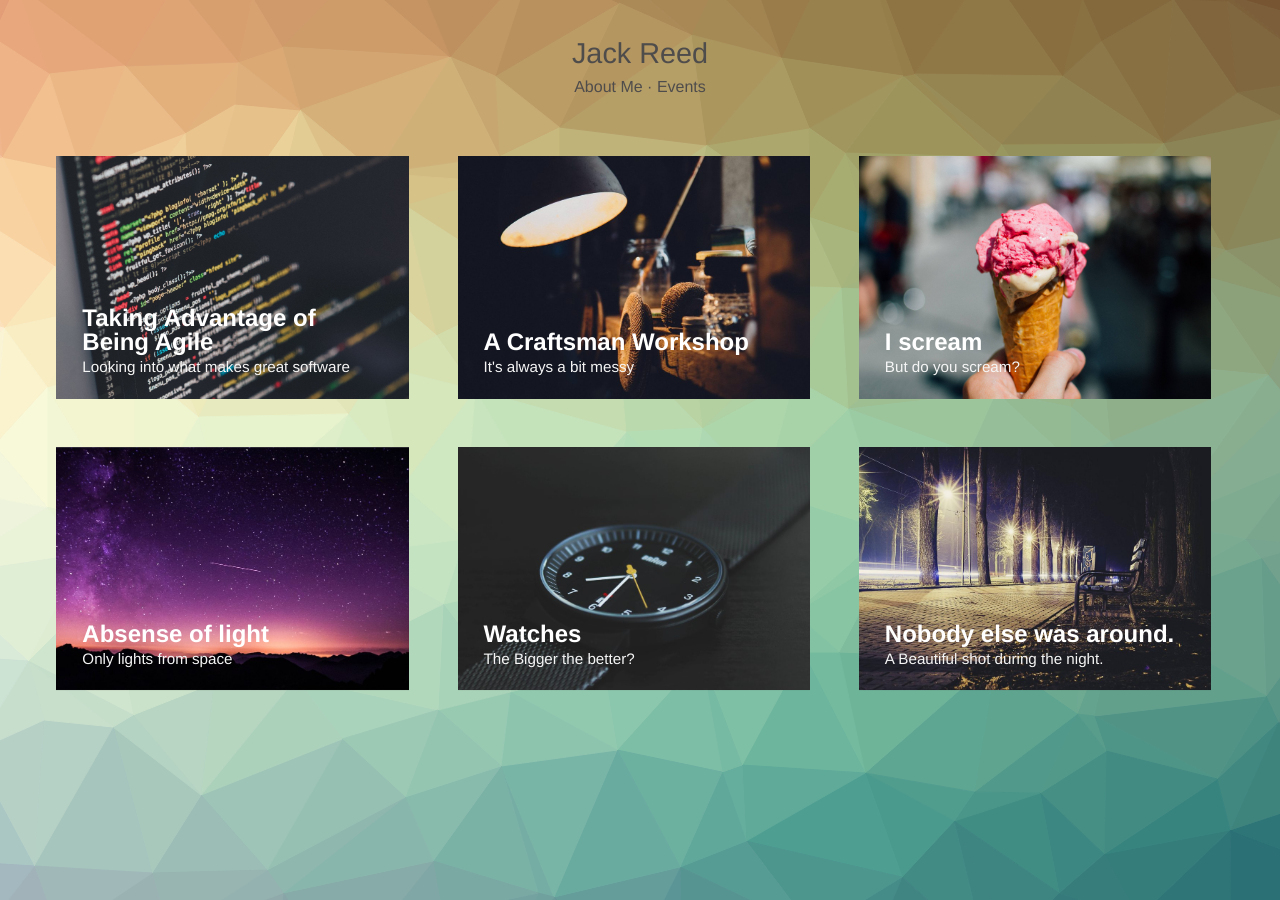
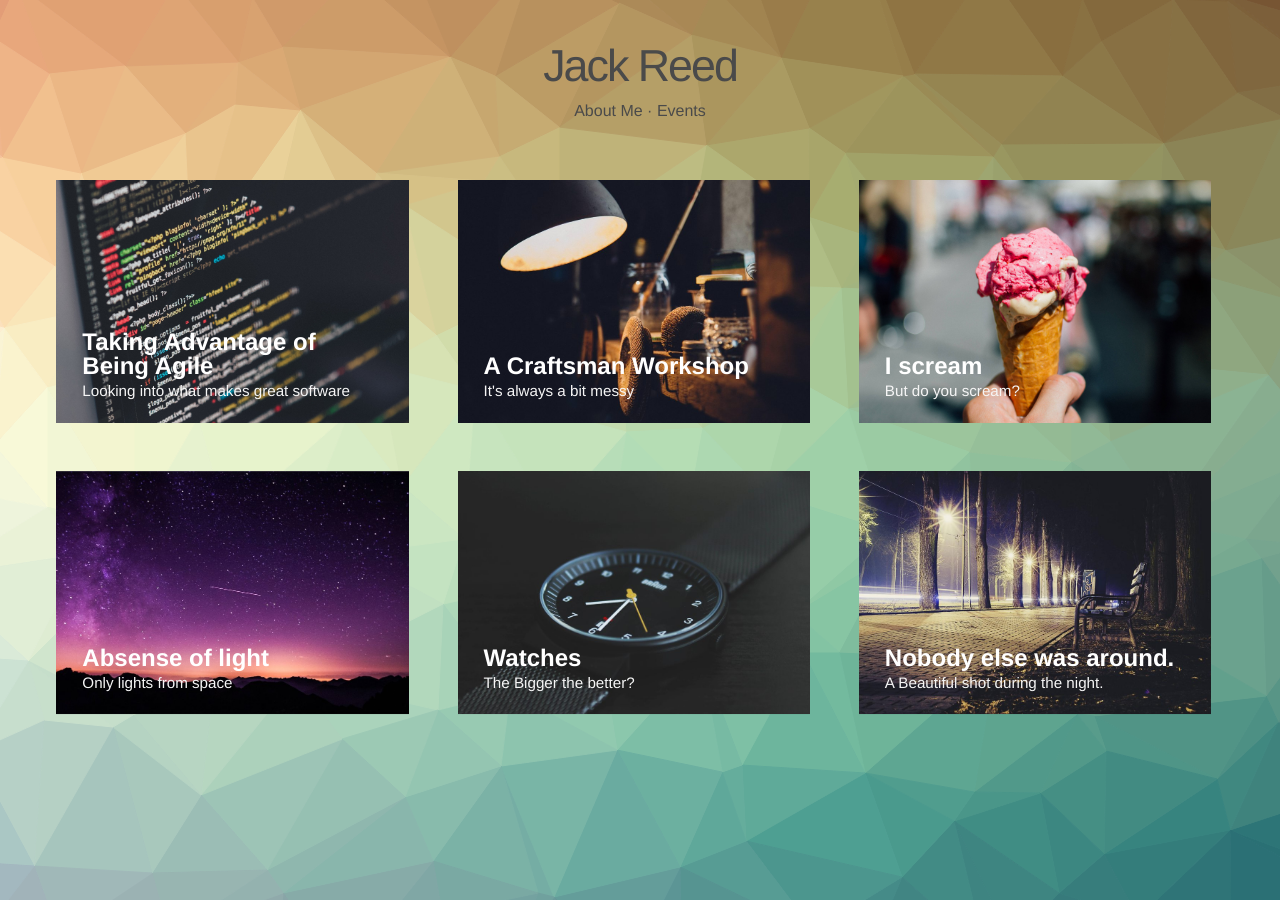
Before and after one commit to IamJackReed/iamjackreed, a Jekyll site: the page built from index.html, in a window 1280 px wide. Built offline with Jekyll 4.4.1, drawn with Linux system fonts in a browser that asks for light colours.

Commit message:
Update modern-blog.css

```diff
--- a/css/modern-blog.css
+++ b/css/modern-blog.css
@@ -12,7 +12,8 @@
 
 .header-title{
  font-family: "Source Sans Pro", 'Helvetica Neue', Helvetica, Arial, sans-serif;
- font-size: 1.8em;
+ font-size: 2.8em;
+ letter-spacing: -2px;
 }
 
 .card__container {
@@ -248,11 +249,11 @@ a:focus {
 }
 
 .body a {
-	color: #4f4c4c;
+	color: #4A4A4A;
 }
 
 .body .header h1 span {
-	color: #4f4c4c;
+	color: #4A4A4A;
 }
 
 .hidden {
```
